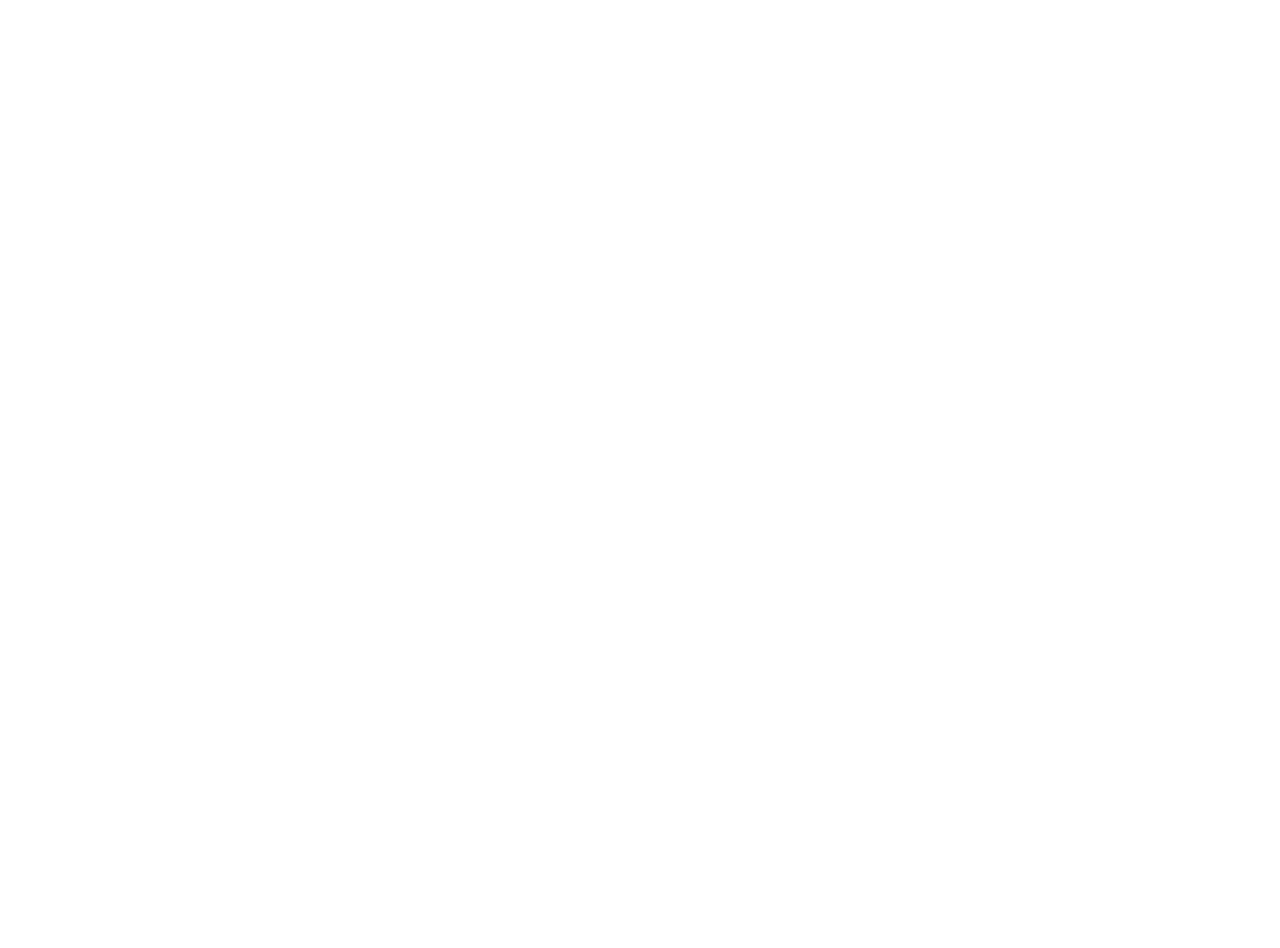
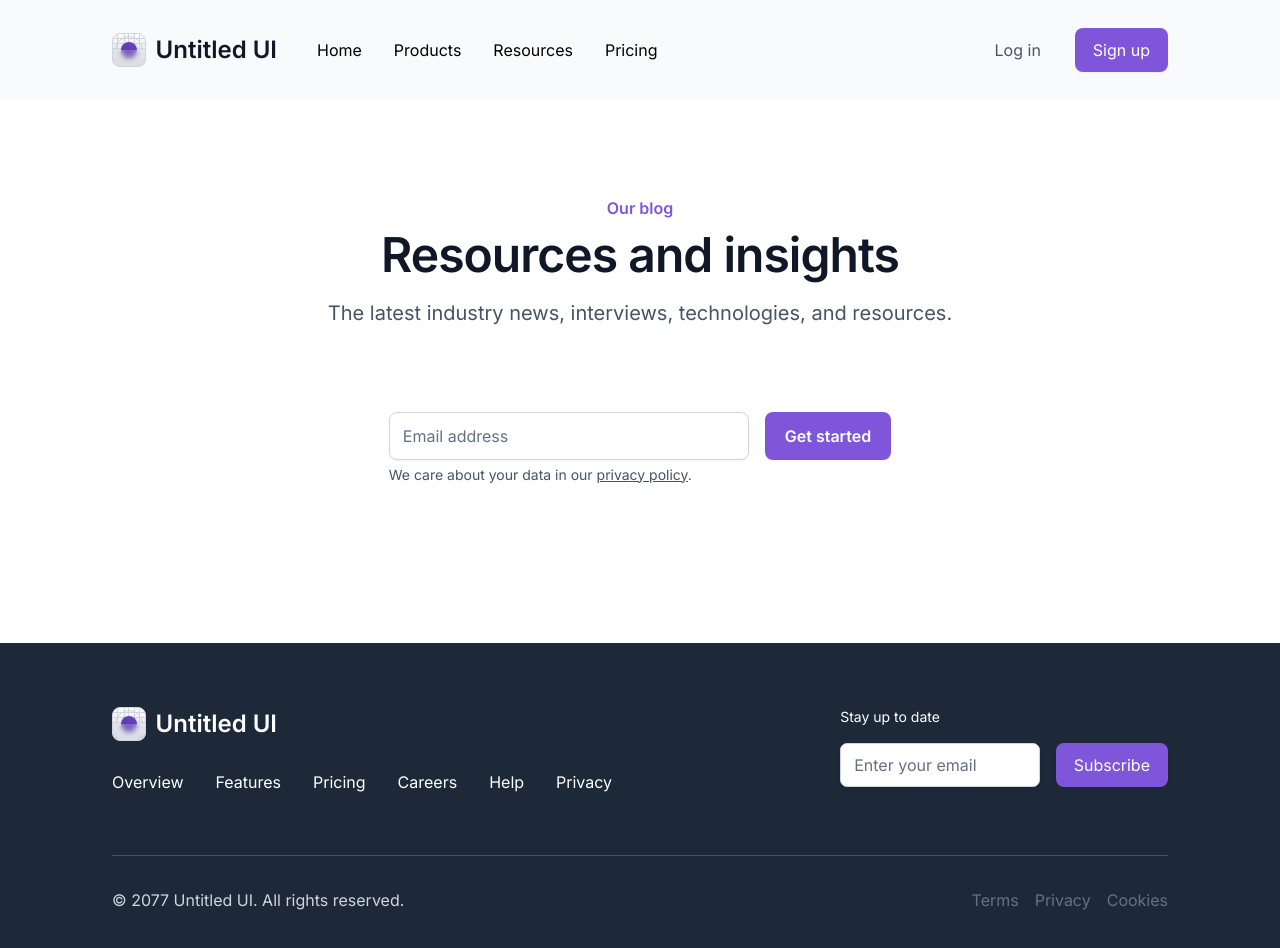
Before and after one commit to DaNaRim/ekreative-frontend-task4, a React (Create React App) app: page /posts/1 in a window 1280 px wide. Before the commit this address had no page. Shown: the top 948 px of the page. Before the commit the page ends 800 px from the top, so only its background shows below. Built offline with nearby package versions, Linux system fonts and the light colour scheme.

Commit message:
ADD PostPage with base structure and header

```diff
--- a/src/app/App.jsx
+++ b/src/app/App.jsx
@@ -1,6 +1,7 @@
 import {Route, Routes} from "react-router";
 import PageWrapper from "../common/components/base/PageWrapper/PageWrapper";
 import CategoryPage from "../common/pages/CategoryPage/CategoryPage";
+import PostPage from "../common/pages/PostPage/PostPage";
 import HomePage from "../common/pages/HomePage/HomePage";
 import "./App.scss";
 
@@ -9,6 +10,7 @@
     <Route path="/" element={<PageWrapper/>}>
       <Route path="/" index element={<HomePage/>}/>
       <Route path="/category" element={<CategoryPage/>}/>
+      <Route path="/posts/:id" element={<PostPage/>}/>
     </Route>
   </Routes>
 );
--- /dev/null
+++ b/src/common/pages/PostPage/PostPage.jsx
@@ -0,0 +1,45 @@
+import {useState} from "react";
+import {useParams} from "react-router";
+import {Link} from "react-router-dom";
+import Button from "../../components/form/Button/Button";
+import Input from "../../components/form/Input/Input";
+import styles from "./PostPage.module.scss";
+
+const PostPage = () => {
+  const {id} = useParams();
+
+  const [email, setEmail] = useState("");
+
+  const onGetStarted = () => {
+    alert("Get started");
+    setEmail("");
+  };
+
+  return (
+    <main className={styles.postPage}>
+      <header>
+        <p className={styles.preHeading}>Our blog</p>
+        <h1>Resources and insights</h1>
+        <p className={styles.desc}>The latest industry news, interviews, technologies, and resources.</p>
+        <div className={styles.getStartedWrapper}>
+          <div className={styles.inputWrapper}>
+            <Input type="email" placeholder="Email address" value={email} setValue={setEmail}/>
+            <Button onClick={onGetStarted}>Get started</Button>
+          </div>
+          <p className={styles.policy}>We care about your data in our <Link to="/">privacy policy</Link>.</p>
+        </div>
+      </header>
+      <section className="mainPost">
+
+      </section>
+      <section className="similarPosts">
+
+      </section>
+      <section className="latestPosts">
+
+      </section>
+    </main>
+  );
+};
+
+export default PostPage;
--- /dev/null
+++ b/src/common/pages/PostPage/PostPage.module.scss
@@ -0,0 +1,69 @@
+@import "src/assets/styles/color-palette";
+@import "src/assets/styles/style-constants";
+
+.postPage {
+  padding: 0 $sectionPaddingX 4em;
+
+  header {
+    display: flex;
+    align-items: center;
+    flex-direction: column;
+    padding: 6em 0;
+
+    .preHeading {
+      font-weight: 600;
+      line-height: 1.5rem;
+      color: $primary600;
+    }
+
+    h1 {
+      font-size: 3rem;
+      font-weight: 600;
+      line-height: 3.75rem;
+      margin-top: 0.1em;
+      letter-spacing: -0.02em;
+      color: $grey900;
+    }
+
+    .desc {
+      font-size: 1.25em;
+      font-weight: 400;
+      line-height: 1.875;
+      margin-top: 0.5em;
+      color: $grey600;
+
+    }
+
+    .getStartedWrapper {
+      margin-top: 2.5em;
+
+      .inputWrapper {
+        display: flex;
+        align-items: center;
+        height: 3em;
+        margin-top: 2.5em;
+        gap: 1em;
+
+        button {
+          font-size: 1rem;
+          font-weight: 600;
+          line-height: 24px;
+          height: 100%;
+          padding: 0.75em 1.25em;
+        }
+      }
+
+      .policy {
+        font-size: 0.875rem;
+        font-weight: 400;
+        line-height: 1.25em;
+        margin-top: 0.375em;
+        color: $grey600;
+
+        a {
+          text-decoration: underline;
+        }
+      }
+    }
+  }
+}
```
